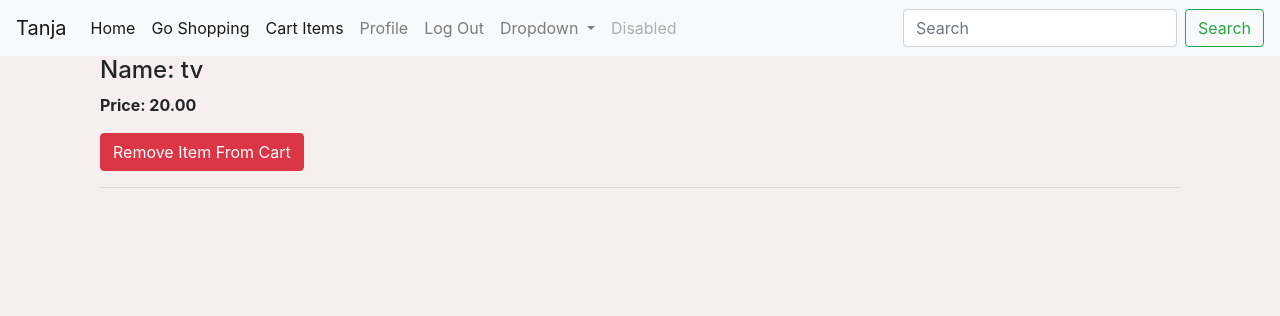
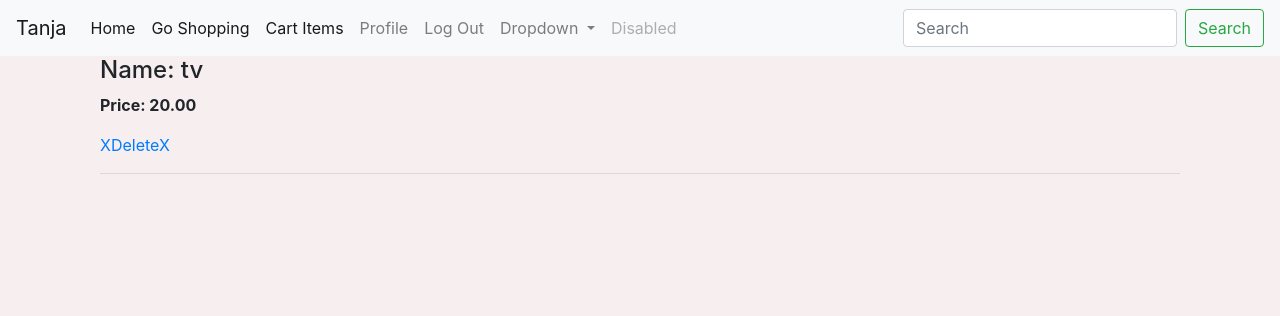
Before and after one commit to ZandTree/bonus, a Django app: page /cart-items/ in a window 1280 px wide. Shown: the top 316 px of the page. Run offline with Django 3.2, Linux system fonts and the light colour scheme; a user stored in the database is signed in; data comes from the database, SQL or seed files in the repository; some libraries are stand-ins or nearby versions.

Commit message:
add jquery for deleting items from cart

```diff
--- a/shops/views.py
+++ b/shops/views.py
@@ -39,3 +39,7 @@ class ShowCartItems(LoginRequiredMixin,ListView):
     def get_queryset(self,*args,**kwargs):
         cart = Cart.objects.get(user=self.request.user,accepted=False)
         return cart.product.all()
+
+    # def get(self,request,**kwargs):
+    #     item_id = self.request.GET.get('item_id')
+    #     print(item_id)
--- a/templates/basic.html
+++ b/templates/basic.html
@@ -6,6 +6,8 @@
         <title>{% block title %}{%endblock %}</title>
         <link rel="stylesheet" href="https://maxcdn.bootstrapcdn.com/bootstrap/4.0.0/css/bootstrap.min.css" integrity="sha384-Gn5384xqQ1aoWXA+058RXPxPg6fy4IWvTNh0E263XmFcJlSAwiGgFAW/dAiS6JXm" crossorigin="anonymous">
         <link rel="stylesheet" href="{% static 'css/style.css'%}">
+        <script src="https://code.jquery.com/jquery-3.3.1.slim.min.js" integrity="sha384-q8i/X+965DzO0rT7abK41JStQIAqVgRVzpbzo5smXKp4YfRvH+8abtTE1Pi6jizo" crossorigin="anonymous"></script>
+        <script src="https://ajax.googleapis.com/ajax/libs/jquery/3.4.0/jquery.min.js"></script>
 
     </head>
     <body>
@@ -15,8 +17,6 @@
             {% endblock %}
 
         </div>
-
-        <script src="https://code.jquery.com/jquery-3.2.1.slim.min.js" integrity="sha384-KJ3o2DKtIkvYIK3UENzmM7KCkRr/rE9/Qpg6aAZGJwFDMVNA/GpGFF93hXpG5KkN" crossorigin="anonymous"></script>
         <script src="https://cdnjs.cloudflare.com/ajax/libs/popper.js/1.12.9/umd/popper.min.js" integrity="sha384-ApNbgh9B+Y1QKtv3Rn7W3mgPxhU9K/ScQsAP7hUibX39j7fakFPskvXusvfa0b4Q" crossorigin="anonymous"></script>
         <script src="https://maxcdn.bootstrapcdn.com/bootstrap/4.0.0/js/bootstrap.min.js" integrity="sha384-JZR6Spejh4U02d8jOt6vLEHfe/JQGiRRSQQxSfFWpi1MquVdAyjUar5+76PVCmYl" crossorigin="anonymous"></script>
         <script src="{% static 'js/script.js'%}"></script>
--- a/templates/shops/cart_items.html
+++ b/templates/shops/cart_items.html
@@ -3,15 +3,27 @@
 {% block content%}
  <div class="container">
     {% for prod in products %}
-    <div class="product">
+    <div class="on-move-{{prod.id}}">
         <h4>Name: {{prod.name}}</h4>
         <p><strong>Price: {{prod.price}}</strong></p>
-        <form class="" action="{% url 'shops:add-product' prod.id %}" method="get">
-            <button class="btn btn-danger">Remove Item From Cart</button>
-        </form>
+        <a class="remove-item"
+        data-id='{{prod.id}}'
+        href="#">XDeleteX
+        </a>
         <hr>
     </div>
     {% endfor %}
 
 </div>
+<script>
+    $('.remove-item').on('click',function(e){
+        var removeId=$(this).attr('data-id');
+        console.log(removeId);
+        $(".on-move-"+ removeId).css('display','none')
+    })
+
+</script>
 {% endblock %}
+
+
+$(".on-move-"+ removeId).css('display','none')
```
